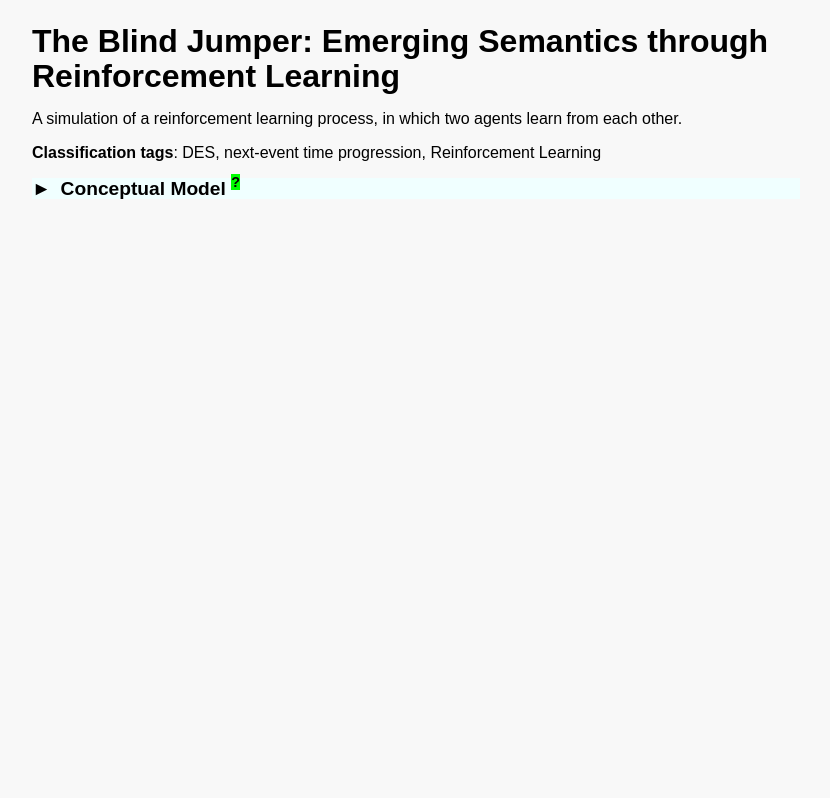
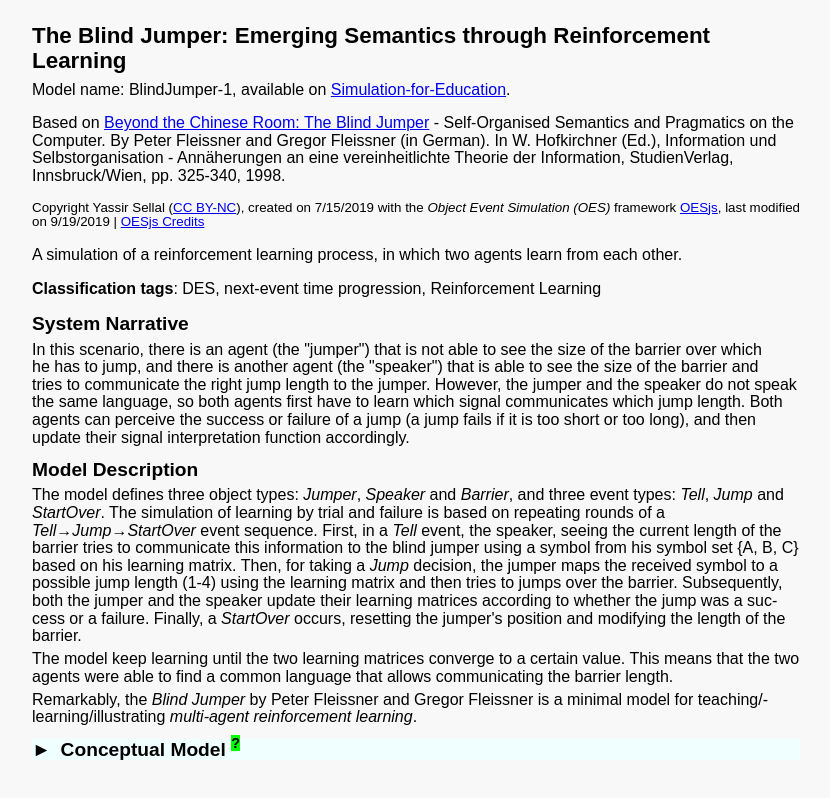
Before and after one commit to Yassir10/blind-jumper, a plain HTML site: page BlindJumper/description.html in a window 1280 px wide. Shown: the whole page, without its empty margins (224-1054 px from the left). Drawn offline with nearby package versions, Linux system fonts and the light colour scheme; files that its build step writes are made by us from their sources.

Commit message:
fix description.html

```diff
--- a/BlindJumper/description.html
+++ b/BlindJumper/description.html
@@ -1,19 +1,17 @@
-<!-- ===========================================================================
- * The blind jumper - An Object Event Simulation Model
- * @copyright Copyright 2016 Yassir Sellal, BTU (Germany) + ODU (VA, USA)
- * @author Yassir Sellal
-================================================================================ -->
 <!DOCTYPE html>
-<html xmlns="http://www.w3.org/1999/xhtml" xml:lang="en" lang="en">
-<head>
-  <meta charset="utf-8">
-  <title>OES - The Blind Jumper Reinforcement Learning Example</title>
-  <meta name="viewport" content="width=device-width, initial-scale = 1.0" />
-  <link rel="stylesheet" href="../../../../css/normalize.min.css" />
-  <link rel="stylesheet" href="../../../../css/description.css" />
-  <script src="metadata.js"></script>
-  <script src="../../../ui/description.js"></script>
-</head>
+<html lang="en-US" xml:lang="en-US" xmlns="http://www.w3.org/1999/xhtml">
+  <head>
+    <meta charset="UTF-8" />
+    <meta content="IE=edge" http-equiv="X-UA-Compatible" />
+    <title>BlindJumper-1 Object Event Simulation Description</title>
+    <meta content="width=device-width, initial-scale = 1.0" name="viewport" />
+    <meta content="en" http-equiv="Content-Language" />
+    <meta content="A service queue model (one service and one queue) with two statistics: maximum queue length and service utilization. For simplicity, the model uses abstract (discrete) time and abstracts away from individual customers and from the composition of the queue, which is only represented in terms of its length. The model includes one object type: ServiceDesk, and two event types: CustomerArrival and CustomerDeparture. Both the random time variable for the recurrence of customer arrival events and the random time variable for modeling the duration of services are discrete."
+          name="description" />
+    <link href="../framework/description.css" rel="stylesheet" />
+    <script src="metadata.js"></script>
+    <script src="../framework/description.js"></script>
+  </head>
 <body onload="oes.ui.setupDescription()">
  <div id="frontMatter">
   <h1>The Blind Jumper: Emerging Semantics through Reinforcement Learning</h1>
--- a/BlindJumper/metadata.js
+++ b/BlindJumper/metadata.js
@@ -26,7 +26,7 @@ sim.model.shortDescription = "<p>The model defines three object types: <i>Jumper
     "event, the speaker, seeing the current length of the barrier tries to communicate this " +
     "information to the blind jumper using a symbol from his symbol set {A, B, C} based on his learning " +
     "matrix. Then, for taking a <i>Jump</i> decision, the jumper maps the received symbol to a possible jump " +
-    "length (1-3) using the learning matrix and then tries to jumps over the barrier. Subsequently, both the jumper " +
+    "length (1-4) using the learning matrix and then tries to jumps over the barrier. Subsequently, both the jumper " +
     "and the speaker update their learning matrices according to whether the jump was a success or a failure. " +
     "Finally, a <i>StartOver</i> occurs, resetting the jumper's position and modifying the length of the barrier.</p>" +
     "<p>The model keep learning until the two learning matrices converge to a certain value. This means that the two " +
```
